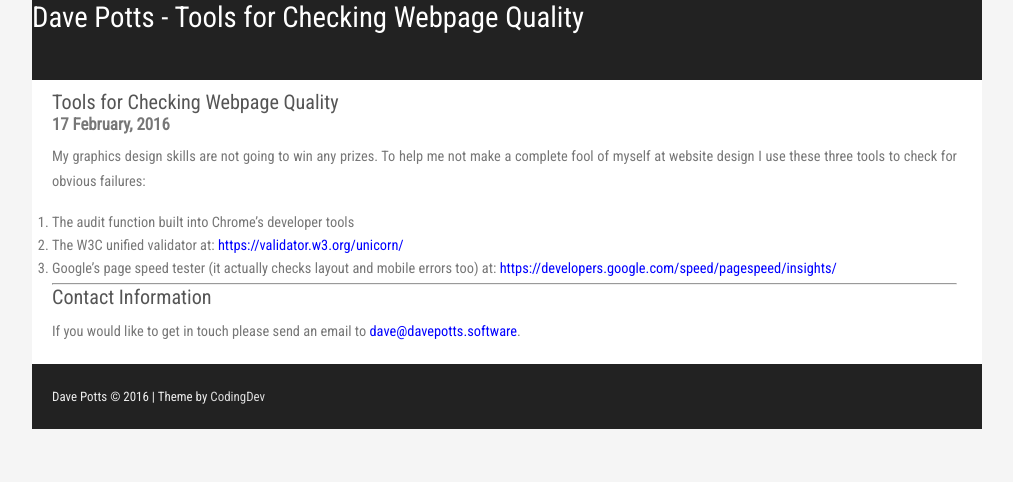
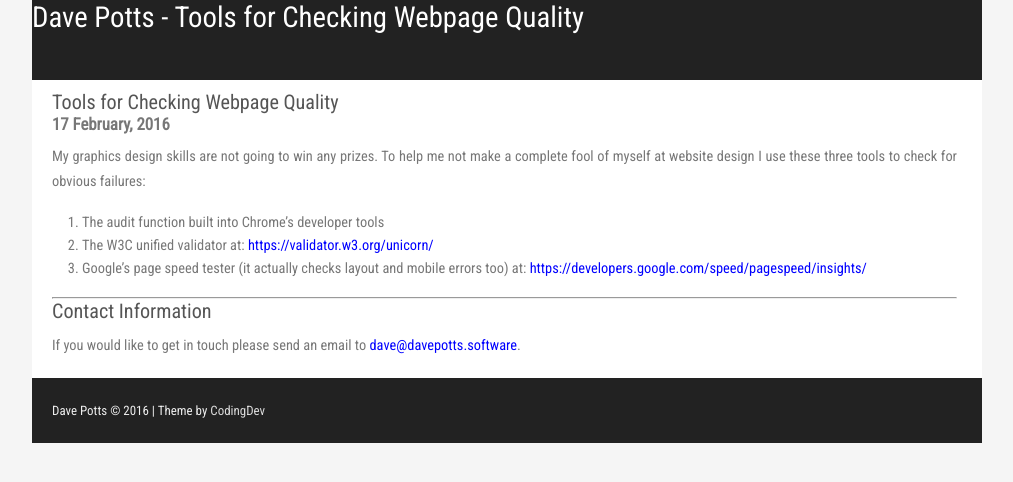
Before and after one commit to davegoopot/davegoopot.github.io, a Jekyll site: the page built from _posts/2016-02-17-WebpageCheckingTools.md, in a window 1280 px wide. Shown: the top 482 px of the page, without its empty margins (133-1146 px from the left). Built offline with Jekyll 4.4.1, drawn with Linux system fonts in a browser that asks for light colours.

Commit message:
Fixing OL styling

```diff
--- a/css/style.css
+++ b/css/style.css
@@ -3,6 +3,7 @@ body { background: #F5F5F5; font-family: 'Roboto Condensed', sans-serif; font-si
 img { border: none;}
 a { color: blue; text-decoration: none;}
 a:hover { color: #555; text-decoration: none;}
+ol { margin-bottom: 20px; margin-left: 30px; text-align: left;}
 li { margin-bottom: 6px; }
 #wrap { margin: 0 auto; max-width: 950px; background: #fff; }
 #header { height: 80px; background: #222; margin: 0 0 10px 0;}
```
